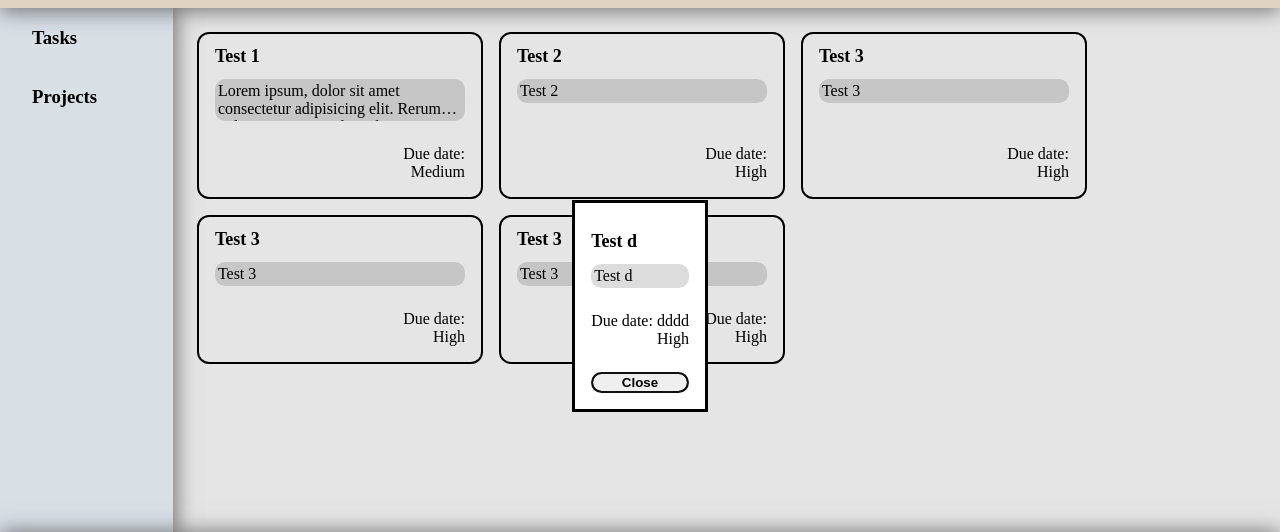
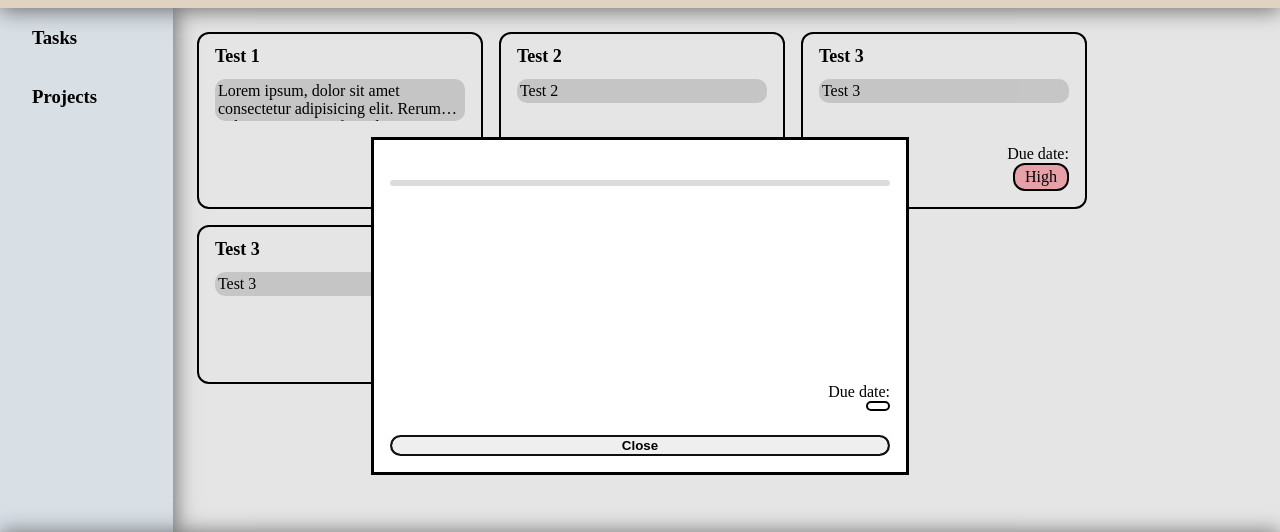
Before and after one commit to chronushan/odin-todo-list, a website built with webpack: page src/index.html in a window 1280 px wide. Both pictures are taken after a click on the element 339 px from the left and 209 px from the top of the page. Shown: the part 94-626 px from the top of the page. Built offline with nearby package versions, Linux system fonts and the light colour scheme.

Commit message:
Add styling based on todo priority

```diff
--- a/src/index.html
+++ b/src/index.html
@@ -43,7 +43,7 @@
 					<p class="title">Test 2</p>
 					<p class="description">Test 2</p>
 					<p class="dueDate"></p>
-					<p class="priority">High</p>
+					<p class="priority">Low</p>
 				</div>
 			</div>
 		</div>
--- a/src/index.js
+++ b/src/index.js
@@ -1,6 +1,7 @@
 import "./style.css";
 import Todo from "./javascripts/create_todo.js";
 import showDialog from "./javascripts/todo_dialogue.js";
+import priorityCheck from "./javascripts/priority_style.js";
 
 const newTodo = new Todo("Test 3", "Test 3", "", "High");
 newTodo.createTodoDOM();
@@ -10,3 +11,4 @@ const newTodo3 = new Todo("Test 3", "Test 3", "", "High");
 newTodo3.createTodoDOM();
 
 showDialog();
+priorityCheck();
--- /dev/null
+++ b/src/javascripts/priority_style.js
@@ -0,0 +1,16 @@
+export default function priorityCheck() {
+	const priority = document.querySelectorAll(".priority");
+	priority.forEach((item) => {
+		switch (item.textContent) {
+			case "Low":
+				item.style.background = "RGB(174, 233, 196)";
+				break;
+			case "Medium":
+				item.style.background = "RGB(254, 243, 182)";
+				break;
+			case "High":
+				item.style.background = "RGB(255, 179, 186)";
+				break;
+		}
+	});
+}
--- a/src/javascripts/todo_dialogue.js
+++ b/src/javascripts/todo_dialogue.js
@@ -9,10 +9,13 @@ export default function showDialog() {
 	document.addEventListener("click", (e) => {
 		if (e.target.closest(".card")) {
 			todoDialog.showModal();
-			dialogTitle.textContent = "Test d";
-			dialogDescription.textContent = "Test d";
-			dialogDueDate.textContent = "dddd";
-			dialogPriority.textContent = "High";
+			dialogTitle.textContent = e.target.querySelector(".title").textContent;
+			dialogDescription.textContent =
+				e.target.querySelector(".description").textContent;
+			dialogDueDate.textContent =
+				e.target.querySelector(".dueDate").textContent;
+			dialogPriority.textContent =
+				e.target.querySelector(".priority").textContent;
 		}
 	});
 
--- a/src/style.css
+++ b/src/style.css
@@ -103,13 +103,20 @@ footer {
 
 .priority {
 	align-self: flex-end;
+	padding: 3px 10px;
+	border-radius: 12px;
+	border: solid black 2px;
+	color: black;
+}
+
+.card .description {
+	display: -webkit-box;
+	-webkit-line-clamp: 2;
+	-webkit-box-orient: vertical;
+	overflow: auto;
 }
 
 .description {
-	display: -webkit-box;
-	-webkit-line-clamp: 2; /* Change this number to your desired line limit */
-	-webkit-box-orient: vertical;
-	overflow: hidden; /* Hides the extra text */
 	margin-bottom: 24px;
 	background-color: rgba(0, 0, 0, 0.137);
 	border-radius: 10px;
@@ -125,6 +132,8 @@ dialog {
 	flex-direction: column;
 	justify-content: flex-start;
 	margin: auto;
+	width: 500px;
+	height: 300px;
 }
 
 dialog:not([open]) {
```
